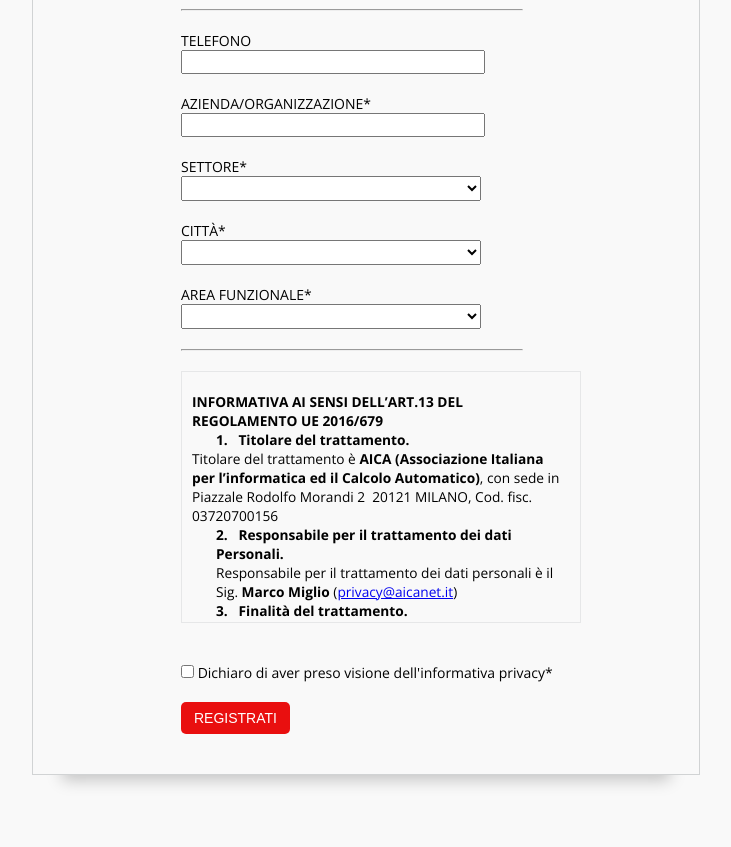
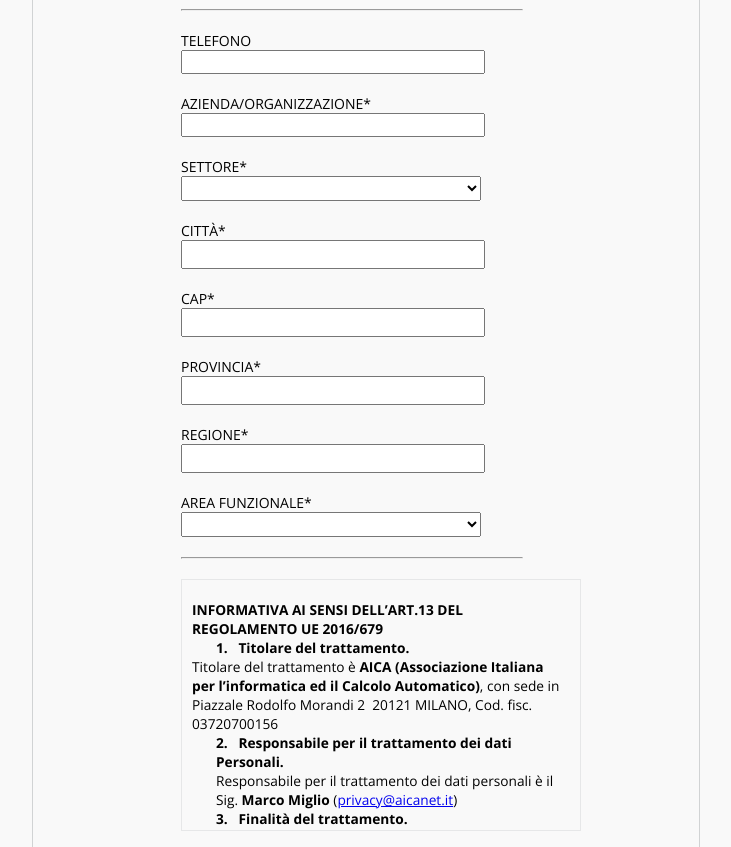
Before and after one commit to AmadeusKurisuDev/AICA-Project, a PHP site: page /auth/register.php in a window 1280 px wide. Shown: the part 766-1613 px from the top of the page, without its empty margins (274-1005 px from the left). Run offline with PHP 8.4, Linux system fonts and the light colour scheme; data that the repository does not hold is empty.

Commit message:
Edited register.php and regauth.php to atomize city,cap,region,province with input text and not option

```diff
--- a/auth/register.php
+++ b/auth/register.php
@@ -98,13 +98,20 @@ include('./../config/conn.php');
                             ?>
                         </select>
                         <label for="citta">CITTÀ*</label>
-                        <select name="citta" id="citta" class="listtxt" required>
+                        <input type="text" name="citta" id="citta" class="listtxt" required>
+                        <label for="cap">CAP*</label>
+                        <input type="text" name="cap" id="cap" class="listtxt" required>
+                        <label for="provincia">PROVINCIA*</label>
+                        <input type="text" name="provincia" id="provincia" class="listtxt" required>
+                        <label for="regione">REGIONE*</label>
+                        <input type="text" name="regione" id="regione" class="listtxt" required>
                             <?php
+                            /*
                                 include('./../config/conn.php');
                                 $id=0;
                                 $comune="";
                                 $listacomune="";
-                                $query=mysqli_query($conn,"SELECT * FROM posizione");
+                                $query=mysqli_query($conn,"INSERT INTO posizione SET comune");
                                 while($row=mysqli_fetch_assoc($query)){
                                     $id = $row['id'];
                                     $comune = $row['comune'];
@@ -112,9 +119,12 @@ include('./../config/conn.php');
                                         <option value="$id">$comune</option>
                                     EOD;
                                     echo $listacomune;
-                                }
+                                }*/
+
+
+
                             ?>
-                        </select>
+                        </input>
                         <label for="areaf">AREA FUNZIONALE*</label>
                         <select name="areaf" id="areaf" class="listtxt" required>
                             <?php
```
Also changed, not shown: auth/regauth.php (+30 -1 lines), admin/foto/Amista-Anime (8).jpg (deleted), admin/foto/Amista-Anime.jpg (deleted), admin/foto/AmistaAnime (1).jpg (deleted), admin/foto/OculusScreenshot1679941790.jpeg (deleted), admin/foto/av6d39d8a9a49abb63922.png (deleted), admin/foto/avaa85bff628984a69655.png (deleted).
